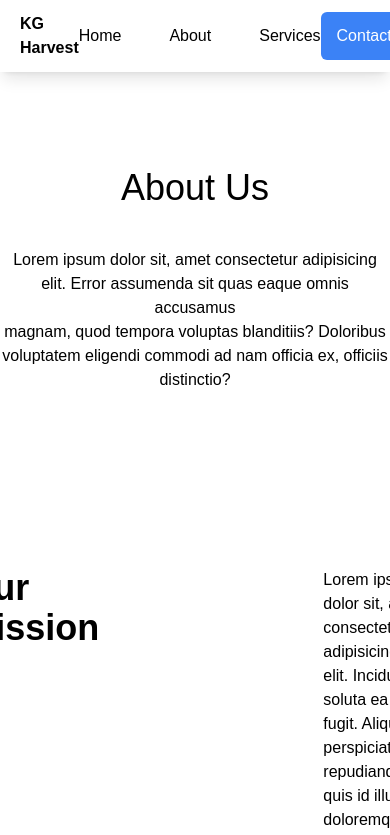
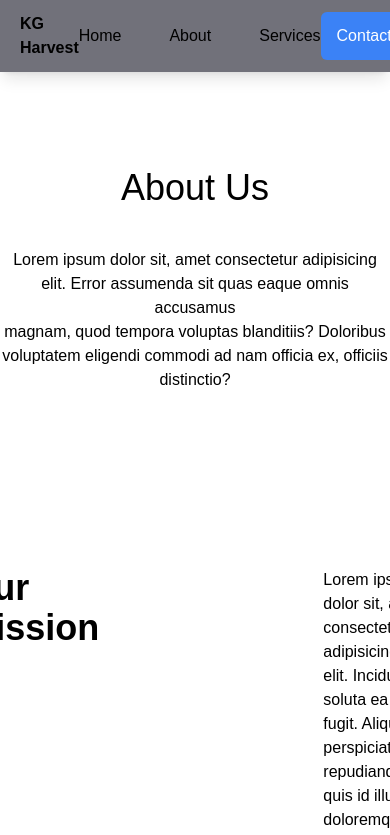
Before and after one commit to Daweed234/kg_harvest-gig, a React (Create React App) app: page /Aboutus in a window 390 px wide. Shown: the top 835 px of the page. Built offline with nearby package versions, Linux system fonts and the light colour scheme.

Commit message:
added some responsive

```diff
--- a/src/Components/Navbar.jsx
+++ b/src/Components/Navbar.jsx
@@ -1,12 +1,11 @@
 import React from "react";
 import { Link } from "react-router-dom";
-
 
 const Navbar = () => {
 
 
   return (
-    <div className="sticky top-0  bg-white z-50">
+    <div className="sticky top-0 sm:bg-zinc-500 sm:w-auto bg-white z-50">
       <nav className="px-5 py-3 shadow-lg">
         <div className="container mx-auto">
           <div className="flex justify-between items-center">
--- a/src/Pages/Home.jsx
+++ b/src/Pages/Home.jsx
@@ -5,7 +5,7 @@ import Navbar from "../Components/Navbar";
 import Man from "../Img/Man.jpeg";
 import Footer from "../Components/Home/Footer";
 import { FiMail, FiPhone, FiMapPin } from "react-icons/fi";
-import Bg from "../Img/Bg.jpeg";
+// import Bg from "../Img/Bg.jpeg";
 import Water from "../Img/water.jpeg";
 
 const Home = () => {
--- a/src/index.css
+++ b/src/index.css
@@ -1,6 +1,3 @@
-body {
-  margin: 0;
-}
 
 code {
   font-family: source-code-pro, Menlo, Monaco, Consolas, 'Courier New',
```
